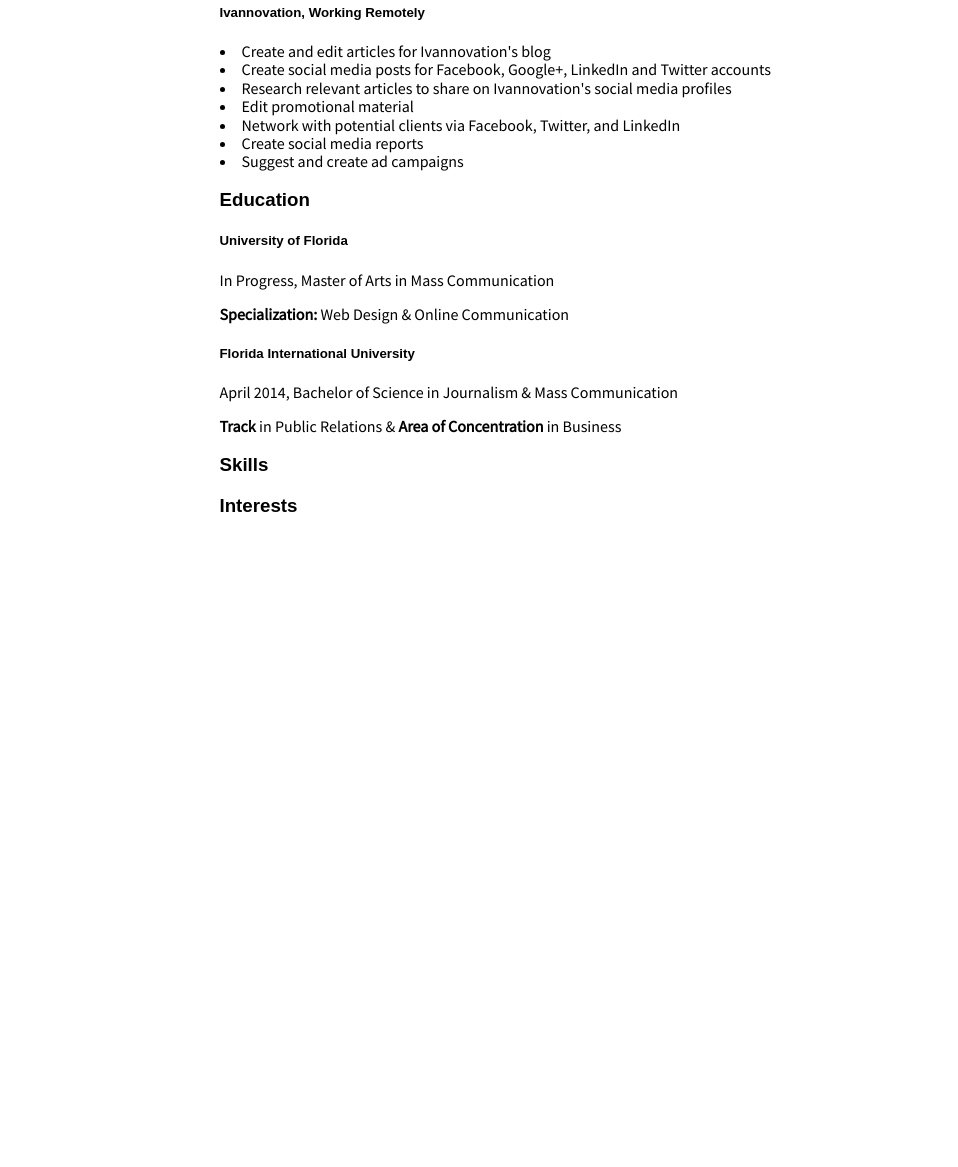
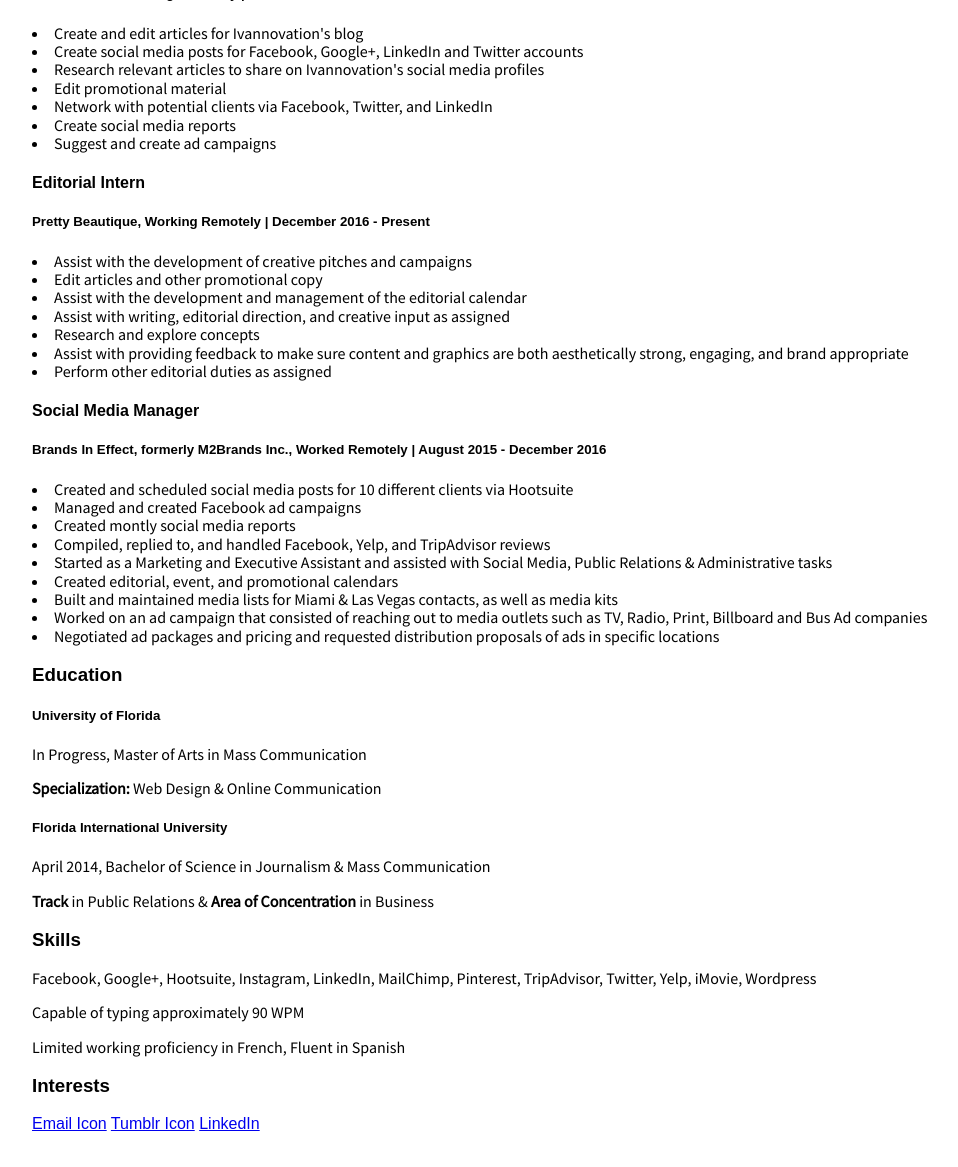
Before and after one commit to geeolives/project_resume_olivares_gisel, a plain HTML site: page index.html in a window 1280 px wide. Shown: the part 357-1524 px from the top of the page, without its empty margins (108-1066 px from the left). Before the commit the page ends 942 px from the top, so only its background shows below. Drawn offline with Linux system fonts and the light colour scheme; a web font is replaced by a local one.

Commit message:
added education + work experience & styled in css

```diff
--- a/css/main.css
+++ b/css/main.css
@@ -7,7 +7,7 @@
 }
 
 #container {
-    max-width: 625px;
+    max-width: 1000px;
     margin: 25px auto;
     padding: 25px 0;
 }
--- a/index.html
+++ b/index.html
@@ -26,7 +26,7 @@
 			<h3>Work Experience</h3>
 
 			<h4>Social Media Intern</h4>
-			<h5>Ivannovation, Working Remotely</h5>
+			<h5>Ivannovation, Working Remotely | December 2016 - Present</h5>
 				<li>Create and edit articles for Ivannovation's blog</li>
 				<li>Create social media posts for Facebook, Google+, LinkedIn and Twitter accounts</li>
 				<li>Research relevant articles to share on Ivannovation's social media profiles</li>
@@ -34,6 +34,28 @@
 				<li>Network with potential clients via Facebook, Twitter, and LinkedIn</li>
 				<li>Create social media reports</li>
 				<li>Suggest and create ad campaigns</li>
+
+			<h4>Editorial Intern</h4>
+			<h5>Pretty Beautique, Working Remotely | December 2016 - Present</h5>
+				<li>Assist with the development of creative pitches and campaigns</li>
+				<li>Edit articles and other promotional copy</li>
+				<li>Assist with the development and management of the editorial calendar</li>
+				<li>Assist with writing, editorial direction, and creative input as assigned</li>
+				<li>Research and explore concepts</li>
+				<li>Assist with providing feedback to make sure content and graphics are both aesthetically strong, engaging, and brand appropriate</li>
+				<li>Perform other editorial duties as assigned</li>
+
+			<h4>Social Media Manager</h4>
+			<h5>Brands In Effect, formerly M2Brands Inc., Worked Remotely | August 2015 - December 2016</h5>
+				<li>Created and scheduled social media posts for 10 different clients via Hootsuite</li>
+				<li>Managed and created Facebook ad campaigns</li>
+				<li>Created montly social media reports</li>
+				<li>Compiled, replied to, and handled Facebook, Yelp, and TripAdvisor reviews</li>
+				<li>Started as a Marketing and Executive Assistant and assisted with Social Media, Public Relations & Administrative tasks</li>
+				<li>Created editorial, event, and promotional calendars</li>
+				<li>Built and maintained media lists for Miami & Las Vegas contacts, as well as media kits</li>
+				<li>Worked on an ad campaign that consisted of reaching out to media outlets such as TV, Radio, Print, Billboard and Bus Ad companies</li>
+				<li>Negotiated ad packages and pricing and requested distribution proposals of ads in specific locations</li>
 
 		<!--My Education-->
 			<h3>Education</h3>
@@ -48,11 +70,20 @@
 
 		<!--Skills-->
 			<h3>Skills</h3>
+			<p>Facebook, Google+, Hootsuite, Instagram, LinkedIn, MailChimp, Pinterest, TripAdvisor, Twitter, Yelp, iMovie, Wordpress</p>
+			<p>Capable of typing approximately 90 WPM</p>
+			<p>Limited working proficiency in French, Fluent in Spanish</p>
 
 		<!--Interests-->
 			<h3>Interests</h3>
 
 		</main>
+
+		<footer>
+			<a href="mailto:gisel.oli216@gmail.com">Email Icon</a>
+			<a href="http://geeolives.tumblr.com" target="_blank">Tumblr Icon</a>
+			<a href="https://www.linkedin.com/in/giselpolivares/" target="_blank">LinkedIn</a>
+		</footer>
 	</div>
 
 
```
Lines whose indentation alone changed are shown as unchanged.
